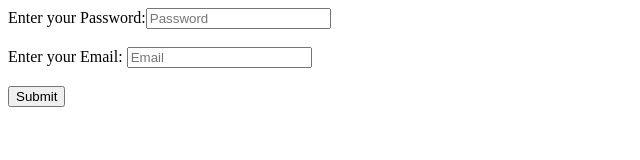
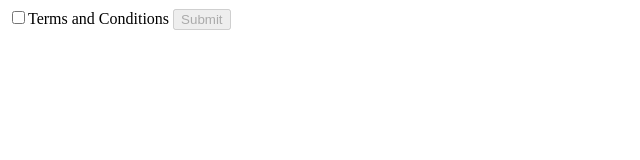
Before and after one commit to Kamalproject/Accenture, a plain HTML site: page index.html in a window 1280 px wide. Shown: the whole page, without its empty margins (0-640 px from the left). Drawn offline with Linux system fonts and the light colour scheme.

Commit message:
Disable the button until you click on the check box

```diff
--- a/index.html
+++ b/index.html
@@ -1,19 +1,14 @@
-<!DOCTYPE  html>
-<html lan="eng">
-    <head>
-        <meta charset="UTF-8">
-        <title>Form Validation</title>
-        <link rel="stylesheet" href="style.css">
-    </head>
-    <body>
+<!DOCTYPE html>
+<html lang="en">
+<head>
+    <meta charset="UTF-8">
+    <meta name="viewport" content="width=device-width, initial-scale=1.0">
+    <title>Disabled Button</title>
 
-        Enter your Password:<input type="password" id="pass" placeholder="Password">
-        <br><br>Enter your Email: <input type="text" id="email" placeholder="Email">
-        <br>
-        <br><button id="submit" onclick="validateForm()">Submit</button>
-
-        <p id="error"></p>
-
-        <script src="java.js"></script>
-    </body>
+</head>
+<body>
+    <script src="java.js"></script>
+    <input type="checkbox" onchange="clicktounable()" id="text">Terms and Conditions
+    <button  disabled id="btn">Submit</button>
+</body>
 </html>
--- a/java.js
+++ b/java.js
@@ -1,12 +1,7 @@
-function validateForm(){
-    var pass=document.getElementById("pass").value;
-    var email=document.getElementById("email").value;
-    var error=document.getElementById("error");
-    if(!email.includes('@')){
-        error.innerHTML="Email must contain @";
+function clicktounable(){
+    var text=document.getElementById("text");
 
-    }
-    else if(pass.length<6){
-        error.innerHTML="Password length should be greater then 6";
-    }
+    var btn=document.getElementById("btn");
+
+    btn.disabled=!text.checked;
 }
```
